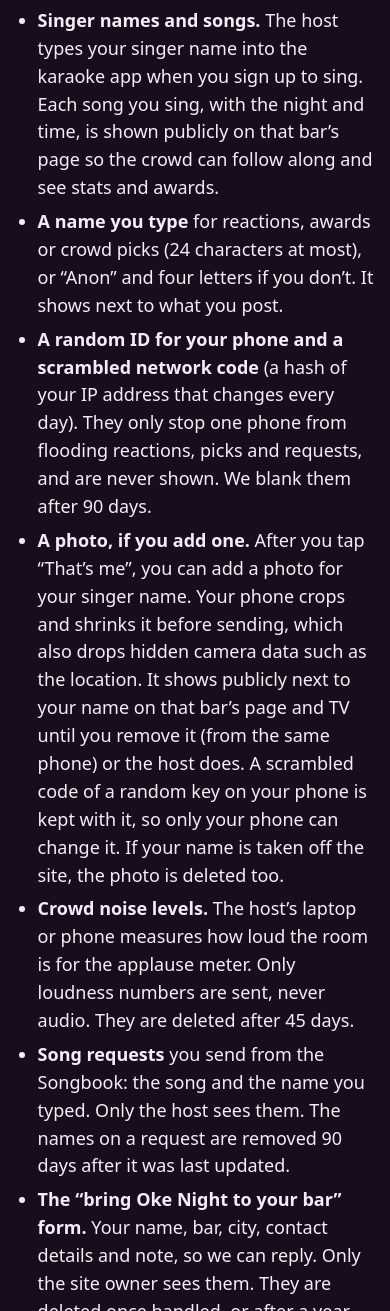
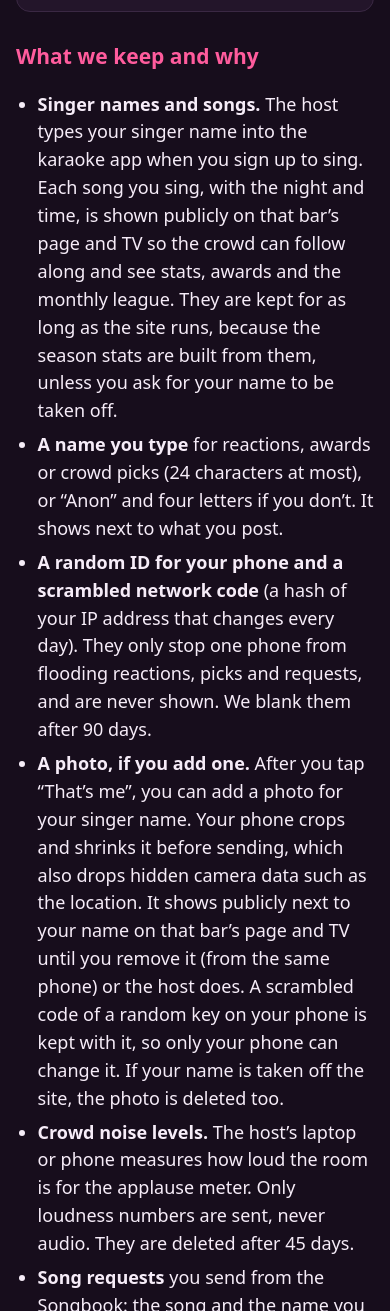
Before and after one commit to jgor80/karaoke_star_bot, a plain HTML site: page site/src/privacy.html in a window 390 px wide. Shown: the part 689-2000 px from the top of the page. Drawn offline with Linux system fonts and the light colour scheme.

Commit message:
Privacy: say names are public where people sign up, and how long plays stay
- The phone's 'How to sign up' dialog says singer names and songs show on the
  bar's page and TV, and to tell the host to stay off the site.
- /privacy says plays are kept as long as the site runs (season stats) unless
  a name is removed, that a simplified form of a removed name is kept to keep
  hiding it, and that request pushes through ntfy carry the typed name.

Co-Authored-By: Claude Opus 5.5 <noreply@anthropic.com>
Claude-Session: https://claude.ai/code/session_011BqouKgfD5Rjre36yYoBWa

```diff
--- a/site/src/privacy.html
+++ b/site/src/privacy.html
@@ -35,17 +35,17 @@ li { margin: 6px 0; }
   <p>Oke Night shows karaoke nights at bars: who sang what, live reactions, crowd picks and stats. There are no sign-ups, no ads and no tracking cookies, and nothing is sold or shared for marketing.</p>
 
   <div class="box">
-    <p><b>Want your name taken off?</b> Email <a href="mailto:info@synthwaveweb.com?subject=Oke%20Night%20name%20removal">info@synthwaveweb.com</a> with your name as it shows on the site and the bar, or ask the host at the bar. Your songs stay in the night’s totals, but your name is replaced with “Removed singer” and a number everywhere on that bar’s pages, including songs you sing later. It’s usually done within a few days.</p>
+    <p><b>Want your name taken off?</b> Email <a href="mailto:info@synthwaveweb.com?subject=Oke%20Night%20name%20removal">info@synthwaveweb.com</a> with your name as it shows on the site and the bar, or ask the host at the bar. Your songs stay in the night’s totals, but your name is replaced with “Removed singer” and a number everywhere on that bar’s pages, including songs you sing later. It’s usually done within a few days. To keep hiding the name on new songs, we keep a simplified form of it (lower case, letters and digits only) that is never shown anywhere.</p>
   </div>
 
   <h2>What we keep and why</h2>
   <ul>
-    <li><b>Singer names and songs.</b> The host types your singer name into the karaoke app when you sign up to sing. Each song you sing, with the night and time, is shown publicly on that bar’s page so the crowd can follow along and see stats and awards.</li>
+    <li><b>Singer names and songs.</b> The host types your singer name into the karaoke app when you sign up to sing. Each song you sing, with the night and time, is shown publicly on that bar’s page and TV so the crowd can follow along and see stats, awards and the monthly league. They are kept for as long as the site runs, because the season stats are built from them, unless you ask for your name to be taken off.</li>
     <li><b>A name you type</b> for reactions, awards or crowd picks (24 characters at most), or “Anon” and four letters if you don’t. It shows next to what you post.</li>
     <li><b>A random ID for your phone and a scrambled network code</b> (a hash of your IP address that changes every day). They only stop one phone from flooding reactions, picks and requests, and are never shown. We blank them after 90 days.</li>
     <li><b>A photo, if you add one.</b> After you tap “That’s me”, you can add a photo for your singer name. Your phone crops and shrinks it before sending, which also drops hidden camera data such as the location. It shows publicly next to your name on that bar’s page and TV until you remove it (from the same phone) or the host does. A scrambled code of a random key on your phone is kept with it, so only your phone can change it. If your name is taken off the site, the photo is deleted too.</li>
     <li><b>Crowd noise levels.</b> The host’s laptop or phone measures how loud the room is for the applause meter. Only loudness numbers are sent, never audio. They are deleted after 45 days.</li>
-    <li><b>Song requests</b> you send from the Songbook: the song and the name you typed. Only the host sees them. The names on a request are removed 90 days after it was last updated.</li>
+    <li><b>Song requests</b> you send from the Songbook: the song and the name you typed. Only the host sees them (the host’s phone gets them as a push alert through ntfy.sh, below). The names on a request are removed 90 days after it was last updated.</li>
     <li><b>The “bring Oke Night to your bar” form.</b> Your name, bar, city, contact details and note, so we can reply. Only the site owner sees them. They are deleted once handled, or after a year (the scrambled network code on it after 90 days).</li>
     <li><b>On your phone only:</b> the browser keeps your random ID, the name you typed, the bar you picked and your settings. Clear the site’s data in your browser to remove them. If you let the home page use your location to find the nearest bar, that stays on your phone and is never sent.</li>
   </ul>
@@ -53,7 +53,7 @@ li { margin: 6px 0; }
   <h2>Who else is involved</h2>
   <ul>
     <li><b>Cloudflare</b> hosts the site and its database.</li>
-    <li><b>ntfy.sh</b> sends push alerts to the host’s phone (for example “a secret song was found” or “a new bar is interested”). Alerts don’t include contact details.</li>
+    <li><b>ntfy.sh</b> sends push alerts to the host’s phone (for example “a secret song was found”, “a new bar is interested”, or a song request with the name typed on it). Alerts don’t include contact details.</li>
     <li><b>Apple Music:</b> album covers come from Apple through our server, so your phone usually doesn’t contact Apple until you tap a cover to hear the song.</li>
     <li><b>Google Fonts:</b> the main pages load their fonts from Google, so your browser contacts Google’s font servers.</li>
     <li><b>Venmo and Google Calendar</b> only if you tap a tip or “add to calendar” link, which takes you to their site.</li>
```
Also changed, not shown: site/src/index.html (+1 -0 lines).
